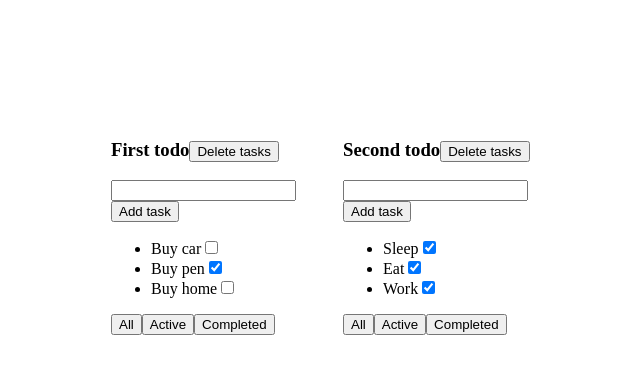
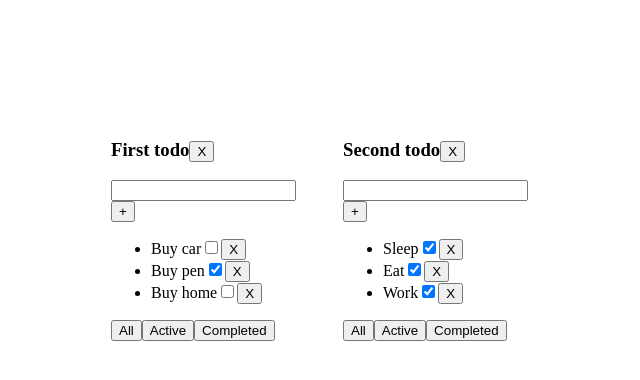
Before and after one commit to kwin64/todo, a React (Create React App) app in the folder todo/: page / in a window 1280 px wide. Shown: the top 380 px of the page, without its empty margins (317-957 px from the left). Built offline with nearby package versions, Linux system fonts and the light colour scheme.

Commit message:
refactoring

```diff
--- a/todo/src/App.tsx
+++ b/todo/src/App.tsx
@@ -7,7 +7,6 @@ export type TasksStateType = {
     [key: string]: Array<TaskType>
 }
 export type TodolistType = { id: string, title: string, filter: 'all' | 'active' | 'completed' }
-export type TodolistsType = Array<TodolistType>
 
 function App() {
 
@@ -32,10 +31,38 @@ function App() {
         ]
     })
 
+    const addTask = (title: string, todoListsID: string) => {
+        const newTask: TaskType = {id: v1(), title: title, isDone: false}
+        tasks[todoListsID] = [newTask, ...tasks[todoListsID]]
+        setTasks({...tasks})
+    }
+    const removeTask = (id: string, todoListsID: string) => {
+        tasks[todoListsID] = tasks[todoListsID].filter(tl => tl.id !== id)
+        setTasks({...tasks})
+    }
+    const filteredTasks = () => {
+
+    }
+    const changeStatusTask = (id: string, todoListsID: string) => {
+
+    }
+
+
+    const todolistsItems = todolists.map(tl => {
+        if (tl.filter === "active") {
+            tasks[tl.id] = tasks[tl.id].filter(t => !t.isDone)
+        }
+        if (tl.filter === "completed") {
+            tasks[tl.id] = tasks[tl.id].filter(t => t.isDone)
+        }
+    })
+
     return (
         <div>
             <Todolists todoListsComponents={todolists}
-                       tasks={tasks}/>
+                       tasks={tasks}
+                       addTask={addTask}
+                       removeTask={removeTask}/>
         </div>
     );
 }
--- a/todo/src/Tasks/Tasks.tsx
+++ b/todo/src/Tasks/Tasks.tsx
@@ -1,20 +1,30 @@
-import React from 'react';
+import React, {MouseEventHandler} from 'react';
 import {TasksStateType} from "../App";
 
 type PropsType = {
     tasks: TasksStateType,
-    todoListsID: string
+    todoListsID: string,
+    removeTask: (id: string, todoListsID: string) => void
+
 }
 
 const Tasks: React.FC<PropsType> = (
-    {tasks,todoListsID}
+    {tasks, todoListsID, removeTask}
 ) => {
-    const tasksItems = tasks[todoListsID].map(t =>
-        <li>
-            {t.title}
-            <input type='checkbox'
-                   checked={t.isDone}/>
-        </li>)
+    const tasksItems = tasks[todoListsID].map(t => {
+            const removeTaskHandler = () => {
+                removeTask(t.id, todoListsID)
+            }
+            return (<li>
+                {t.title}
+                <input type='checkbox'
+                       checked={t.isDone}/>
+                <button onClick={removeTaskHandler}>X
+                </button>
+            </li>)
+        }
+    )
+
     return (
         <ul>
             {tasksItems}
--- a/todo/src/TasksManagement/TasksManagement.tsx
+++ b/todo/src/TasksManagement/TasksManagement.tsx
@@ -1,21 +1,39 @@
-import React from 'react';
+import React, {useState} from 'react';
 
 type PropsType = {
     titleTodoList: string,
-
+    addTask: (title: string, todoListsID: string) => void,
+    todoListsID: string,
 }
 
 const TasksManagement: React.FC<PropsType> = (
-    {titleTodoList}
+    {titleTodoList, addTask, todoListsID}
 ) => {
 
+    const [valueTask, setValueTask] = useState<string>('')
+
+    const newValueTask = (e: React.ChangeEvent<HTMLInputElement>) => {
+        setValueTask(e.currentTarget.value)
+    }
+
+    const AddTaskHandler = () => {
+        if (valueTask) {
+            addTask(valueTask, todoListsID)
+        }
+        setValueTask('')
+    }
+
     return (
-        <div key={1}>
+        <div>
             <h3>
                 {titleTodoList}
-                <button>Delete tasks</button>
+                <button>X</button>
             </h3>
-            <input/><button>Add task</button>
+            <input onChange={newValueTask}
+                   value={valueTask}/>
+            <button onClick={AddTaskHandler}
+            >+
+            </button>
         </div>
     );
 }
--- a/todo/src/Todolist.tsx
+++ b/todo/src/Todolist.tsx
@@ -8,18 +8,23 @@ import {TasksStateType} from "./App";
 type PropsType = {
     todoListsID: string,
     titleTodoList: string,
-    tasks: TasksStateType
+    tasks: TasksStateType,
+    addTask: (title: string, todoListsID: string) => void,
+    removeTask: (id: string, todoListsID: string) => void
 }
 
 const TodoList: React.FC<PropsType> = (
-    {todoListsID, titleTodoList, tasks}
+    {todoListsID, titleTodoList, tasks,addTask, removeTask}
 ) => {
 
     return (
         <div className={s.todo}>
-            <TasksManagement titleTodoList={titleTodoList}/>
+            <TasksManagement titleTodoList={titleTodoList}
+                             addTask={addTask}
+                             todoListsID={todoListsID}/>
             <Tasks tasks={tasks}
-                   todoListsID={todoListsID}/>
+                   todoListsID={todoListsID}
+                   removeTask={removeTask}/>
             <ButtonsFiltering/>
         </div>
     );
--- a/todo/src/Todolists.tsx
+++ b/todo/src/Todolists.tsx
@@ -6,11 +6,13 @@ import s from "./App.module.css";
 
 type PropsType = {
     todoListsComponents: Array<TodolistType>,
-    tasks: TasksStateType
+    tasks: TasksStateType,
+    addTask: (title: string, todoListsID: string) => void,
+    removeTask: (id: string, todoListsID: string) => void
 }
 
 const TodoLists: React.FC<PropsType> = (
-    {todoListsComponents,tasks}
+    {todoListsComponents, tasks, addTask, removeTask}
 ) => {
 
     const todoListsItem = todoListsComponents.map(tl => {
@@ -18,6 +20,8 @@ const TodoLists: React.FC<PropsType> = (
                 <TodoList todoListsID={tl.id}
                           titleTodoList={tl.title}
                           tasks={tasks}
+                          addTask={addTask}
+                          removeTask={removeTask}
                 />
             )
         }
```
Also changed, not shown: todo/src/index.tsx (+4 -4 lines).
